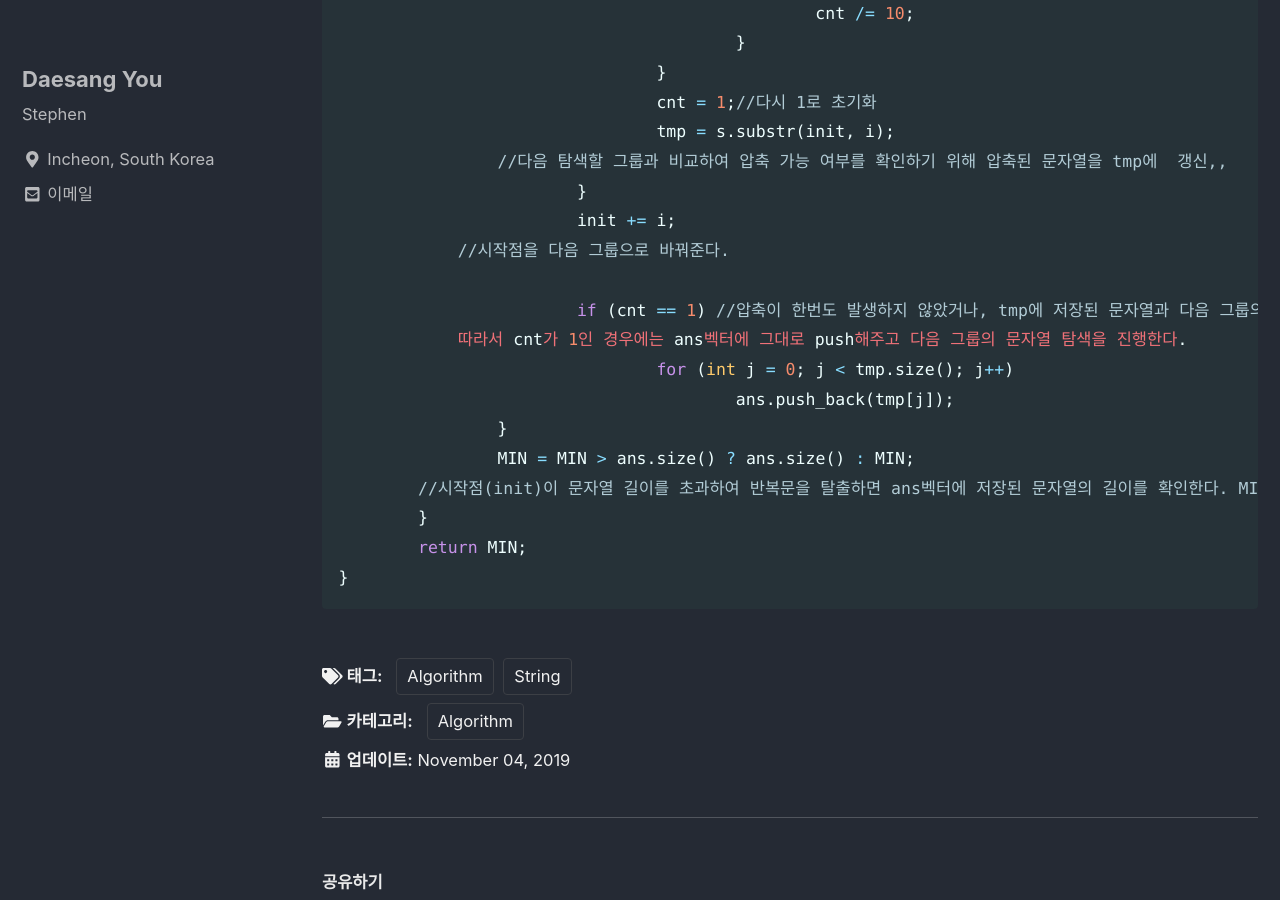
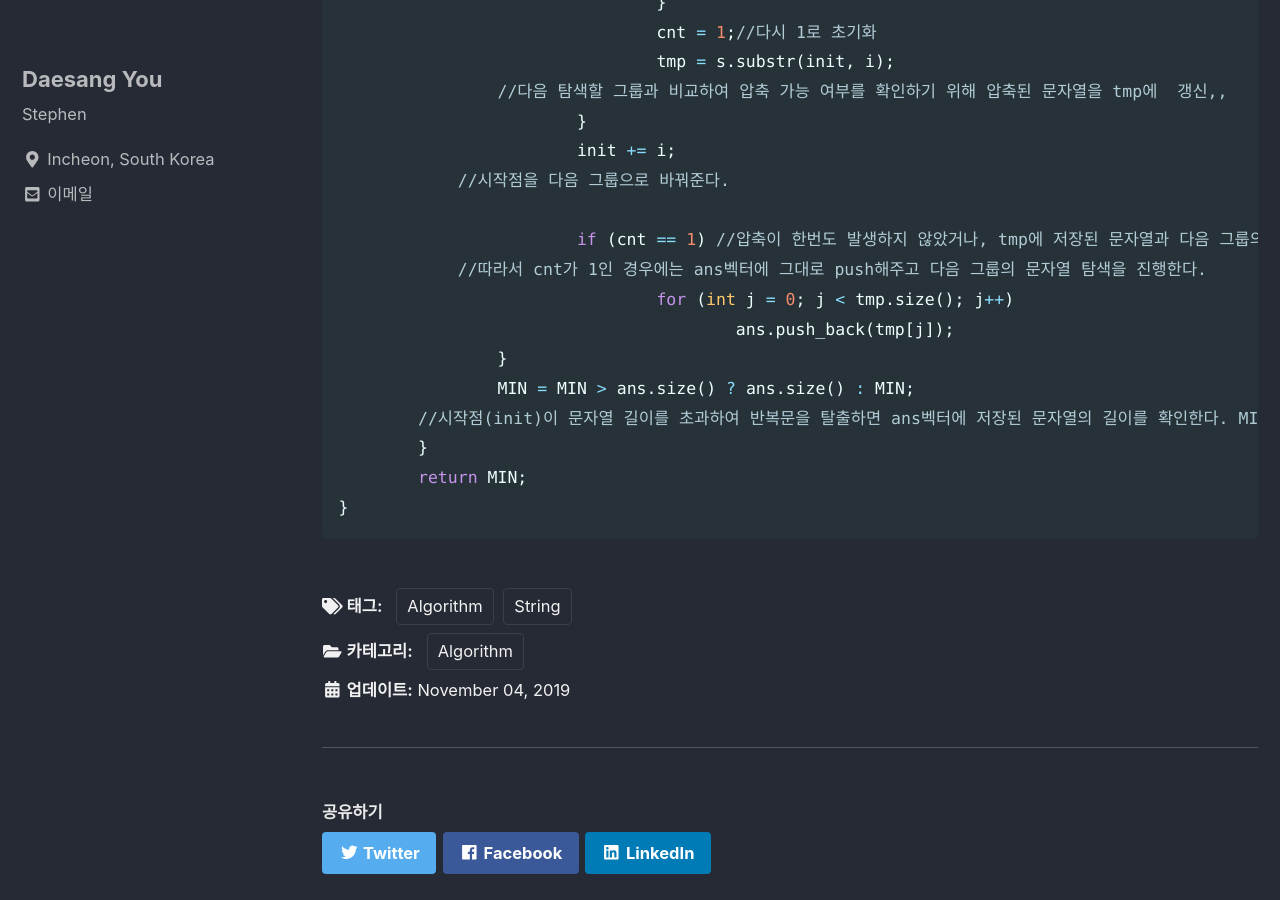
Before and after one commit to eotkd4791/eotkd4791.github.io, a Jekyll site: the page built from _posts/algorithm/2019-11-04-algorithm-PROGRAMMERSstring_compression.md, in a window 1280 px wide and 900 px high, scrolled down 1456 px. Built offline with Jekyll 4.4.1, drawn with Linux system fonts in a browser that asks for light colours; cached includes are drawn as plain includes; comment, search, counter and statistics services are not loaded.

Commit message:
Update 2019-11-04-algorithm-PROGRAMMERSstring_compression.md

```diff
--- a/_posts/algorithm/2019-11-04-algorithm-PROGRAMMERSstring_compression.md
+++ b/_posts/algorithm/2019-11-04-algorithm-PROGRAMMERSstring_compression.md
@@ -15,8 +15,7 @@ comments:
 ---
 
 #### keypoint
-1. 가장 많이 잡을 수 있는 문자의 갯수가 파라미터로 들어온 문자열의 반 만큼의 길이이다.
->**(1 ~ s.size()/2)**
+1. 가장 많이 잡을 수 있는 문자의 갯수가 파라미터로 들어온 문자열의 반 만큼의 길이이다. **(1 ~ s.size()/2)**
 2. 압축한 문자열의 반복횟수 만큼 숫자를 붙여줘야한다. ex) abab->2ab
 3. 문자열에 숫자를 담는 것보다 하나의 특정 문자를 추가하는 것이 더 간편하다고 판단하고 'T'를 추가하였다.
 4. 압축횟수가 10이 넘어가면 자릿수가 2가 되므로 자릿수만큼 T를 추가한다.
@@ -65,7 +64,7 @@ int solution(string s) {
             //시작점을 다음 그룹으로 바꿔준다.
 
 			if (cnt == 1) //압축이 한번도 발생하지 않았거나, tmp에 저장된 문자열과 다음 그룹의 문자열이 다를 경우에 cnt를 1로 초기화했다.
-            따라서 cnt가 1인 경우에는 ans벡터에 그대로 push해주고 다음 그룹의 문자열 탐색을 진행한다.
+            //따라서 cnt가 1인 경우에는 ans벡터에 그대로 push해주고 다음 그룹의 문자열 탐색을 진행한다.
 				for (int j = 0; j < tmp.size(); j++)
 					ans.push_back(tmp[j]);
 		}
```
